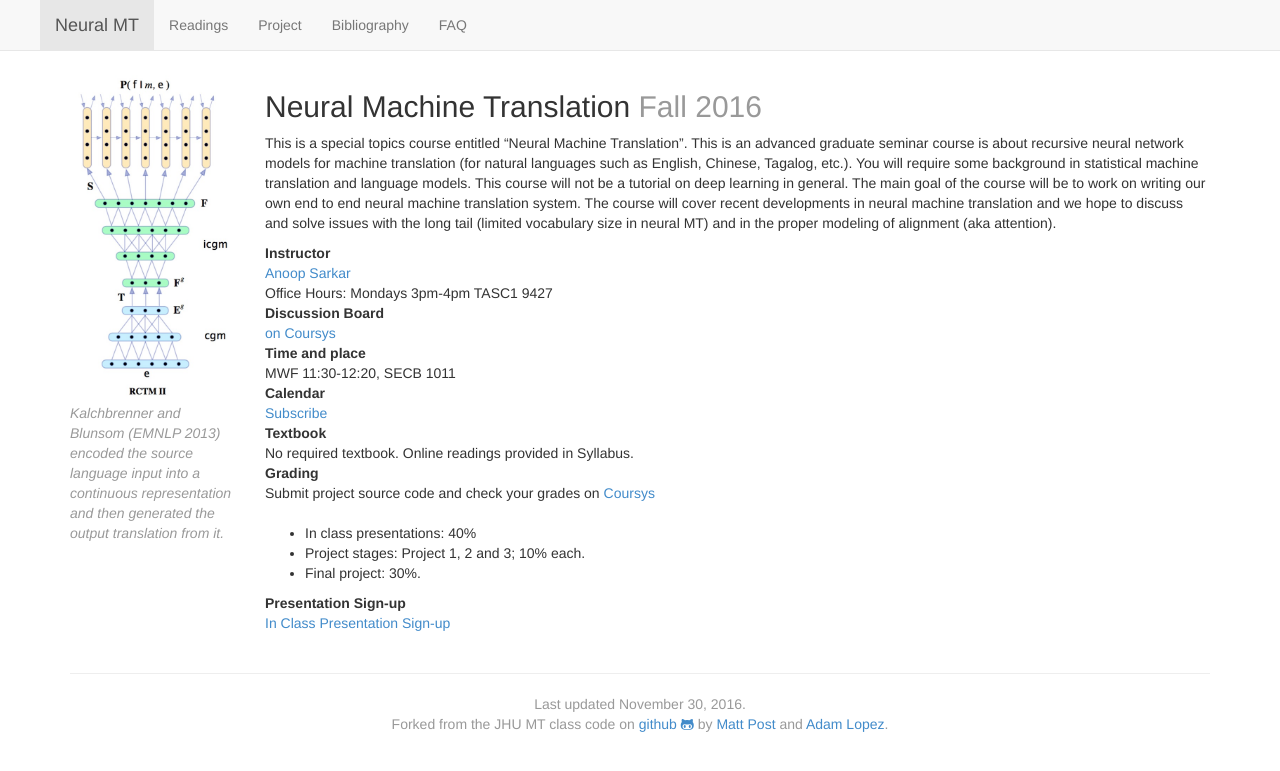
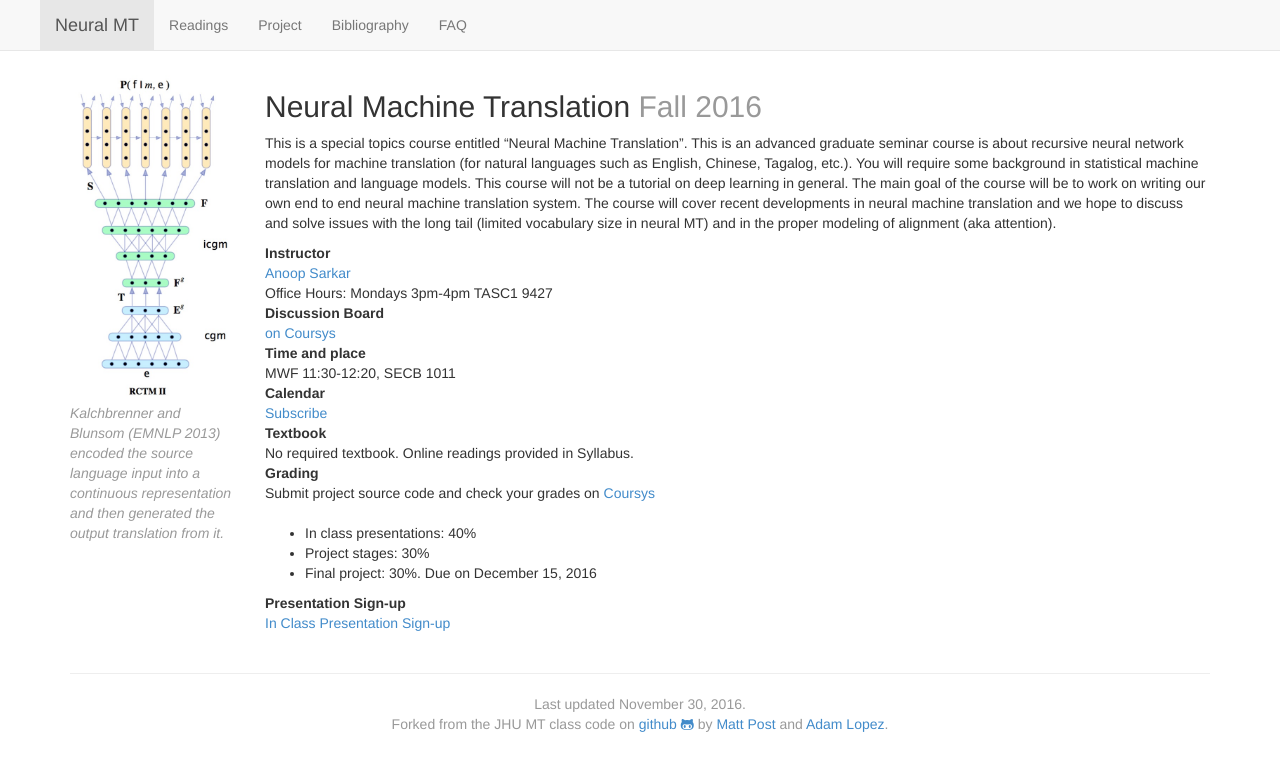
Before and after one commit to anoopsarkar/neuralmt-class, a Jekyll site: the page built from index.md, in a window 1280 px wide. Shown: the top 771 px of the page. Built offline with Jekyll 4.4.1, drawn with Linux system fonts in a browser that asks for light colours; nearby versions of some CDN libraries.

```diff
--- a/index.md
+++ b/index.md
@@ -41,8 +41,8 @@ Grading
 : Submit project source code and check your grades on [Coursys](https://courses.cs.sfu.ca/2016fa-cmpt-413-x1/)
 
 * In class presentations: 40%
-* Project stages: Project 1, 2 and 3; 10% each.
-* Final project: 30%.
+* Project stages: 30%
+* Final project: 30%. Due on December 15, 2016
 
 Presentation Sign-up
 : [In Class Presentation Sign-up](http://goo.gl/w8C4aV)
```
Also changed, not shown: _data/syllabus.yaml (+20 -0 lines).
